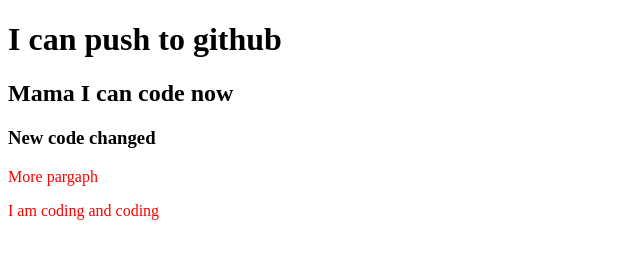
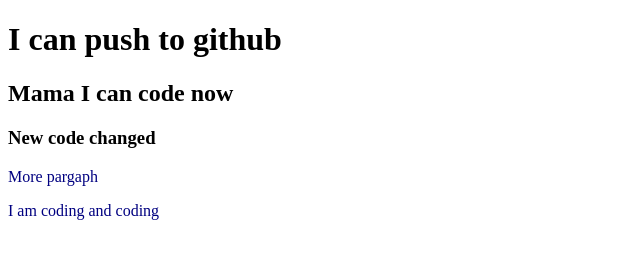
Before and after one commit to sajib24h7d/my-second-repo, a plain HTML site: page index.html in a window 1280 px wide. Shown: the whole page, without its empty margins (0-640 px from the left). Drawn offline with Linux system fonts and the light colour scheme.

Commit message:
color changed

```diff
--- a/style.css
+++ b/style.css
@@ -1,3 +1,3 @@
 p{
-  color: red
+  color: navy;
 }
```
